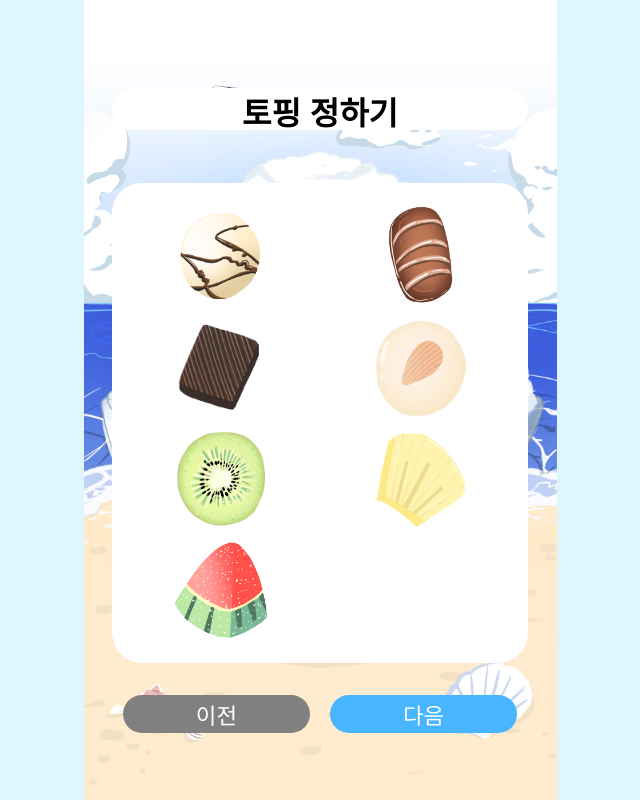
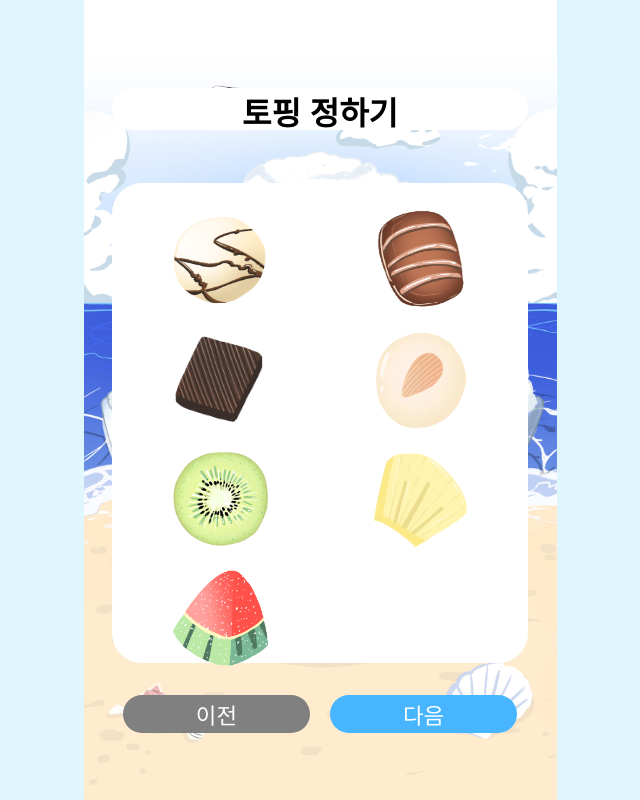
Before and after one commit to heading1/WYLSBingsu, a React app in the folder client/: page /1/write in a window 1280 px wide. Shown: the whole page, without its empty margins (320-960 px from the left). Built offline with nearby package versions, Linux system fonts and the light colour scheme; a web font is replaced by a local one.

Commit message:
[#143]style: hover 애니메이션 설정

```diff
--- a/client/src/pages/write-page/components/SelectTopingStyle.tsx
+++ b/client/src/pages/write-page/components/SelectTopingStyle.tsx
@@ -1,7 +1,7 @@
 import styled from 'styled-components';
 
 interface ToppingProps {
-  image: string;
+  image?: string;
 }
 
 export const Wrapper = styled.div`
@@ -21,9 +21,20 @@ export const ToppingContainer = styled.div`
   padding: 1rem 0.5rem;
 `;
 
-export const Topping = styled.div<ToppingProps>`
+export const ToppingImg = styled.img<ToppingProps>`
   width: 100px;
   height: 100px;
+`;
+
+export const ToppingDiv = styled.div`
   place-self: center center;
-  background: url(${(props) => props.image}) no-repeat center/contain;
+  display: flex;
+  justify-content: center;
+  align-items: center;
+  width: 120px;
+  height: 120px;
+
+  :hover {
+    border: 3px solid ${(props) => props.theme.point2};
+  }
 `;
--- a/client/src/pages/write-page/components/SelectTopping.tsx
+++ b/client/src/pages/write-page/components/SelectTopping.tsx
@@ -1,4 +1,9 @@
-import { Wrapper, ToppingContainer, Topping } from './SelectTopingStyle';
+import {
+  Wrapper,
+  ToppingContainer,
+  ToppingImg,
+  ToppingDiv,
+} from './SelectTopingStyle';
 import {
   chocolate1,
   chocolate2,
@@ -24,7 +29,9 @@ const SelectTopping: React.FC = () => {
     <Wrapper>
       <ToppingContainer>
         {toppingList.map((topping, index) => (
-          <Topping key={index} image={topping} />
+          <ToppingDiv>
+            <ToppingImg key={index} src={topping} />
+          </ToppingDiv>
         ))}
       </ToppingContainer>
     </Wrapper>
```
